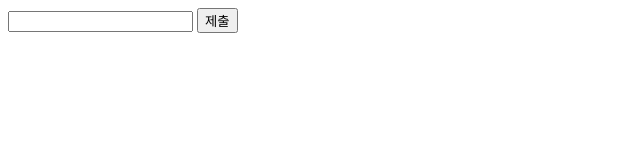
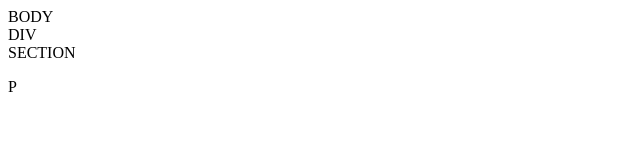
Before and after one commit to xijun-ryu/ST_web2025, a plain HTML site: page Chapter06/index.html in a window 1280 px wide. Shown: the whole page, without its empty margins (0-640 px from the left). Drawn offline with Linux system fonts and the light colour scheme.

Commit message:
Update index.html

```diff
--- a/Chapter06/index.html
+++ b/Chapter06/index.html
@@ -1,10 +1,20 @@
-<form onsubmit="handleSubmit(event)">
-  <input type="text" id="username">
-  <button type="submit">제출</button>
-</form>
-<script>
-  function handleSubmit(e) {
-    e.preventDefault();
-    alert("입력값: " + document.getElementById("username").value);
-  }
-</script>
+<!DOCTYPE html>
+<html lang="ko">
+<head>
+  <meta charset="UTF-8">
+  <meta http-equiv="X-UA-Compatible" content="IE=edge">
+  <meta name="viewport" content="width=device-width, initial-scale=1.0">
+  <title>이벤트 버블링과 캡처링</title>
+  <link rel="stylesheet" href="css/event.css">
+</head>
+<body>
+  BODY
+  <div onclick = "console.log('div')">
+    DIV
+    <section onclick = "console.log('section')">
+      SECTION
+      <p onclick = "console.log('p')">P</p>
+    </section>
+  </div>
+</body>
+</html>
```
